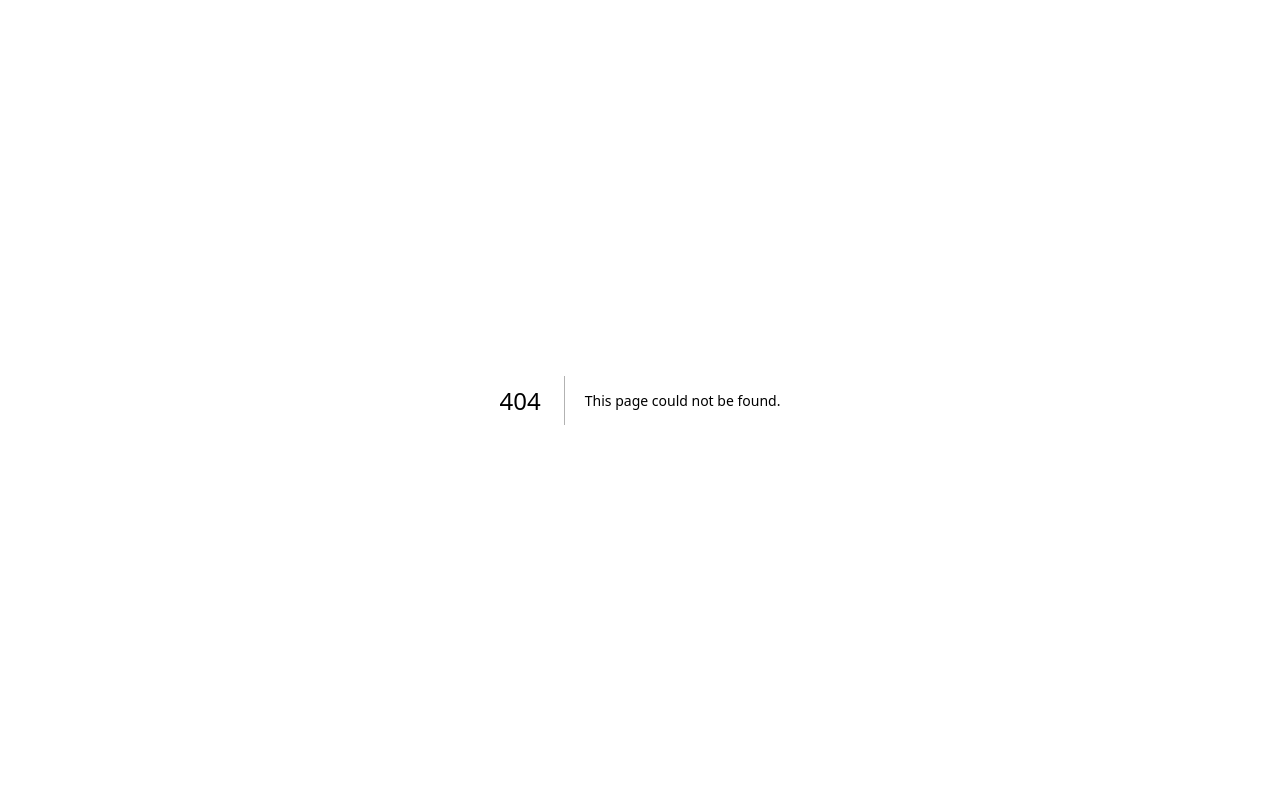
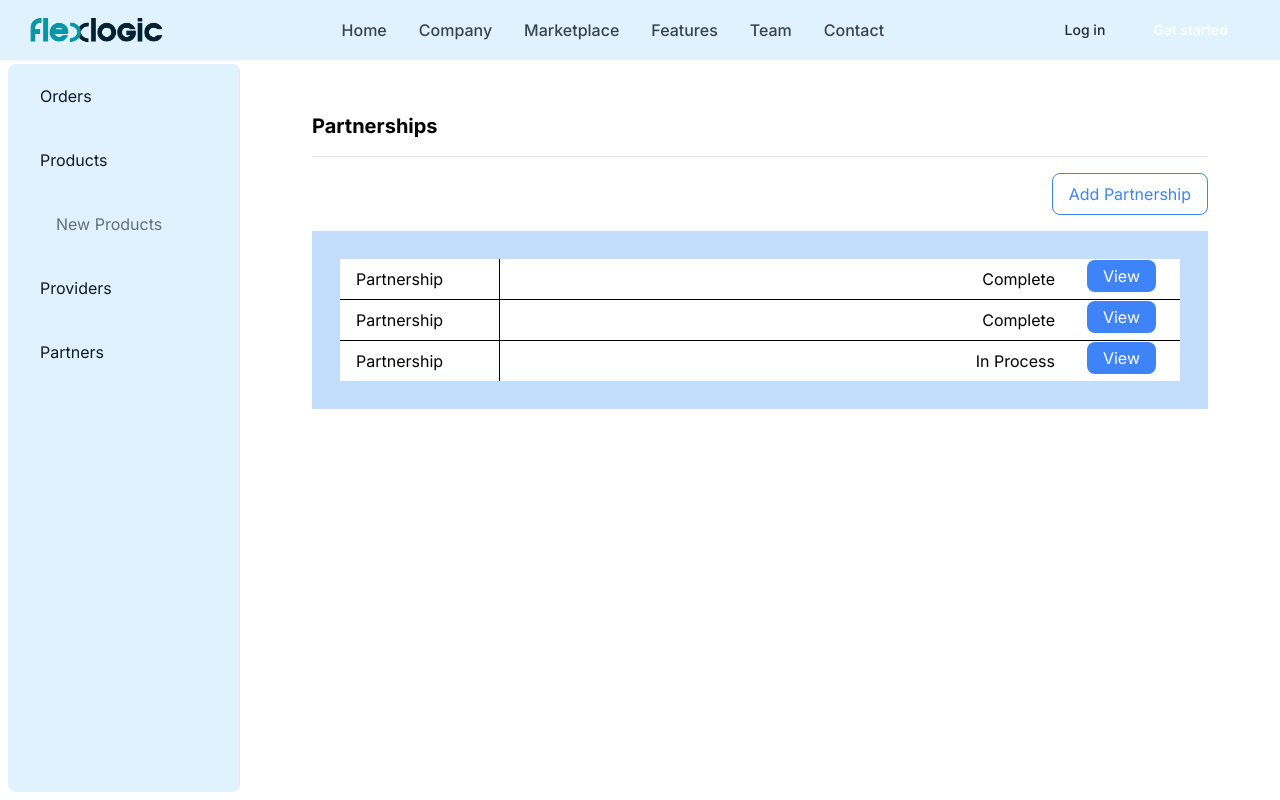
Before and after one commit to JulianJ-mtz/Pruebas_TC3005, a Next.js app: page /dashboard/partners in a window 1280 px wide. Before the commit this address had no page. Built offline with nearby package versions, Linux system fonts and the light colour scheme.

Commit message:
Adding Partnerships section for client

```diff
--- /dev/null
+++ b/src/app/dashboard/partners/page.tsx
@@ -0,0 +1,51 @@
+// PartnershipsSection.js
+import React from 'react';
+
+function PartnershipsSection() {
+  return (
+    <section className="text-black mt-20 bg-white p-8">
+      <h2 className="text-xl font-bold mb-4 mx-10">Partnerships</h2>
+      <hr className="mb-4 mx-10" />
+      <div className="flex justify-end mb-4 mx-10">
+        <button className="bg-white border border-blue-500 text-blue-500 px-4 py-2 rounded-lg">
+          Add Partnership
+        </button>
+      </div>
+      <div className="bg-blue-200 p-7 mx-10">
+        <div className="overflow-x-auto">
+        <table className="w-full border-collapse bg-white">
+          <tbody>
+            {/* Fila 1 */}
+            <tr className='border-b border-black'>
+              <td className="text-black w-1/5 border-r border-black px-4 py-2">Partnership</td>
+              <td className="text-black w-4/5 text-right px-4 py-2">Complete</td>
+              <td className="flex justify-end px-4">
+                  <button className="bg-blue-500 text-white px-4 py-1 rounded-lg mr-2">View</button>
+              </td>
+            </tr>
+            {/* Fila 2 */}
+            <tr className='border-b border-black'>
+              <td className="text-black w-1/5 border-r border-black px-4 py-2">Partnership</td>
+              <td className="text-black w-4/5 text-right px-4 py-2">Complete</td>
+              <td className="flex justify-end px-4">
+                <button className="bg-blue-500 text-white px-4 py-1 rounded-lg mr-2">View</button>
+              </td>
+            </tr>
+            {/* Fila 3 */}
+            <tr className='border-t border-black'>
+              <td className="text-black w-1/5 border-r border-black px-4 py-2">Partnership</td>
+              <td className="text-black w-4/5 text-right px-4 py-2">In Process</td>
+              <td className="flex justify-end px-4">
+                <button className="bg-blue-500 text-white px-4 py-1 rounded-lg mr-2">View</button>
+              </td>
+            </tr>
+            {/* Agregar más filas aquí si es necesario */}
+          </tbody>
+        </table>
+        </div>
+      </div>
+    </section>
+  );
+}
+
+export default PartnershipsSection;
--- a/src/app/routes/sidebarRoutes.ts
+++ b/src/app/routes/sidebarRoutes.ts
@@ -25,5 +25,6 @@ export const routes: RoutesSidebar[] = [
     new SidebarRoute("Products", "/dashboard/products", [
         new SidebarRoute("New Products", "products/new-product")
     ]),
-    new SidebarRoute("Providers", "/dashboard/providers")
+    new SidebarRoute("Providers", "/dashboard/providers"),
+    new SidebarRoute("Partners", "/dashboard/partners")
 ]
--- a/tailwind.config.ts
+++ b/tailwind.config.ts
@@ -15,6 +15,8 @@ const config: Config = {
       },
     },
   },
-  plugins: [],
+  plugins: [
+    require('flowbite/plugin')
+  ],
 };
 export default config;
```
Also changed, not shown: package.json (+8 -6 lines).
